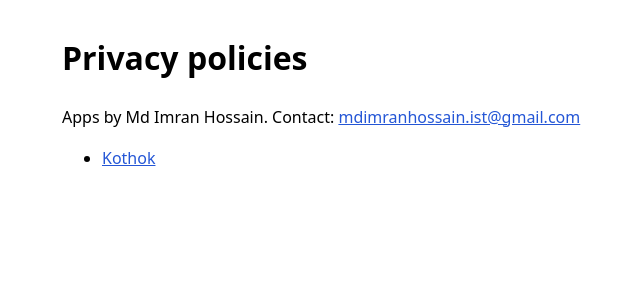
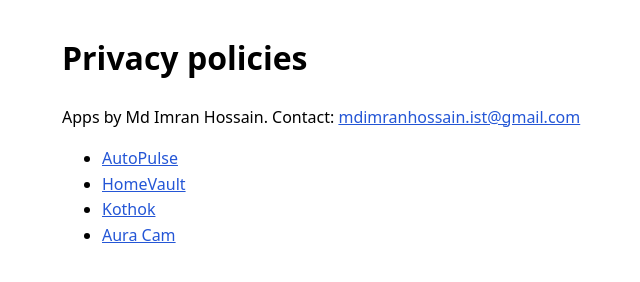
Before and after one commit to imran18026/app-policies, a plain HTML site: page index.html in a window 1280 px wide. Shown: the whole page, without its empty margins (258-898 px from the left). Drawn offline with Linux system fonts and the light colour scheme.

Commit message:
Index lists all four policies again
Co-Authored-By: Claude Opus 5.5 <noreply@anthropic.com>

```diff
--- a/index.html
+++ b/index.html
@@ -3,4 +3,4 @@
 <title>App privacy policies - Md Imran Hossain</title>
 <style>body{font-family:system-ui,sans-serif;max-width:40rem;margin:2rem auto;padding:0 1rem;line-height:1.6}a{color:#2456d6}@media(prefers-color-scheme:dark){body{background:#111;color:#eee}a{color:#8fb0ff}}</style></head>
 <body><h1>Privacy policies</h1><p>Apps by Md Imran Hossain. Contact: <a href="mailto:mdimranhossain.ist@gmail.com">mdimranhossain.ist@gmail.com</a></p>
-<ul><li><a href="kothok/privacy-policy.html">Kothok</a></li></ul></body></html>
+<ul><li><a href="autopulse/privacy-policy.html">AutoPulse</a></li><li><a href="homevault/privacy-policy.html">HomeVault</a></li><li><a href="kothok/privacy-policy.html">Kothok</a></li><li><a href="auracam/privacy-policy.html">Aura Cam</a></li></ul></body></html>
```
